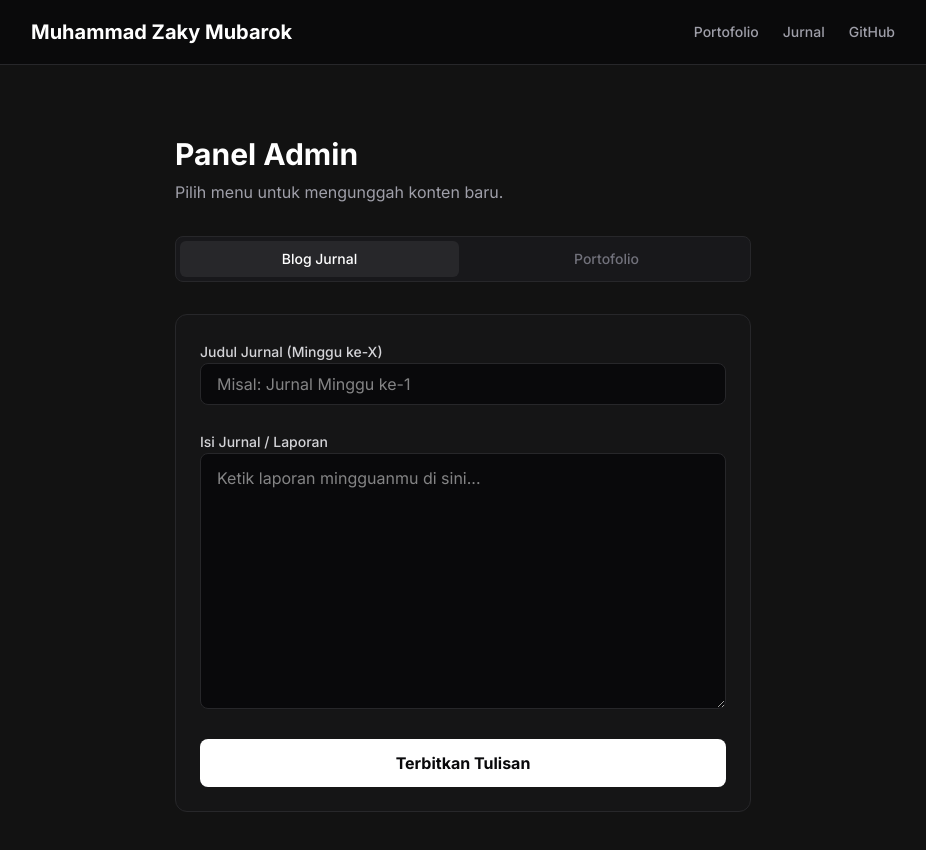
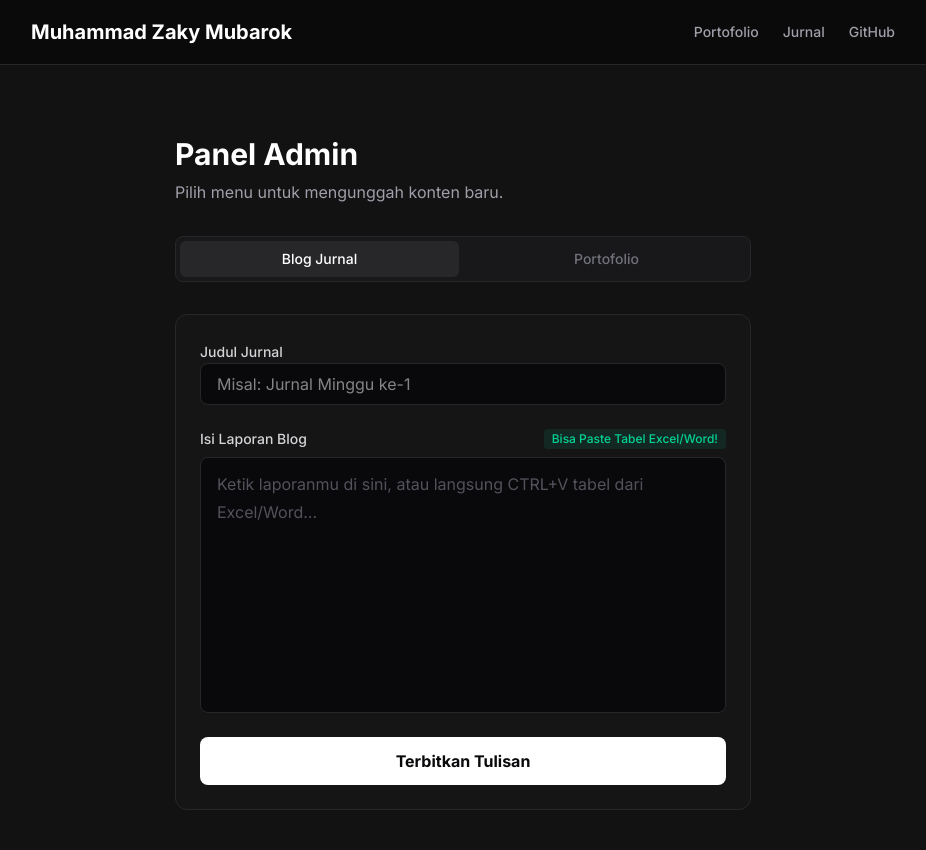
Before and after one commit to Zackjek/web-portofolio, a Next.js app: page /admin in a window 1280 px wide. Shown: the top 850 px of the page, without its empty margins (177-1103 px from the left). Built offline with nearby package versions, Linux system fonts and the light colour scheme; no server answers.

Commit message:
ubah sistem file upload jurnal menjadi sistem blog tulisan murni

```diff
--- a/app/admin/page.tsx
+++ b/app/admin/page.tsx
@@ -1,16 +1,16 @@
 "use client";
 
-import { useState } from "react";
+import { useState, useRef } from "react";
 import { supabase } from "@/lib/supabase";
 
 export default function AdminPanel() {
   const [tab, setTab] = useState<"jurnal" | "portofolio">("jurnal");
 
-  // State Blog/Jurnal (TIDAK PAKAI FILE LAGI)
+  // State Jurnal
   const [judulJurnal, setJudulJurnal] = useState("");
-  const [kontenJurnal, setKontenJurnal] = useState("");
+  const editorRef = useRef<HTMLDivElement>(null); // Senjata rahasia pembaca tabel
 
-  // State Portofolio (Tetap sama)
+  // State Portofolio
   const [judulPorto, setJudulPorto] = useState("");
   const [deskripsi, setDeskripsi] = useState("");
   const [teknologi, setTeknologi] = useState("");
@@ -20,18 +20,21 @@ export default function AdminPanel() {
   const [loading, setLoading] = useState(false);
   const [pesan, setPesan] = useState("");
 
-  // Fungsi Upload Blog (Simpan Teks, bukan File)
   const handleUploadJurnal = async (e: React.FormEvent) => {
     e.preventDefault();
-    if (!judulJurnal || !kontenJurnal) return setPesan("⚠️ Judul dan isi konten blog wajib diisi!");
+    // Ambil format HTML (termasuk tabel) dari kanvas ajaib
+    const kontenHTML = editorRef.current?.innerHTML || "";
+
+    if (!judulJurnal || !kontenHTML) return setPesan("⚠️ Judul dan isi konten blog wajib diisi!");
     setLoading(true); setPesan("⏳ Mengunggah tulisan blog...");
     try {
       const { error: dbErr } = await supabase.from("jurnal").insert([
-        { judul: judulJurnal, konten: kontenJurnal }
+        { judul: judulJurnal, konten: kontenHTML } // Simpan beserta kode HTML tabelnya
       ]);
       if (dbErr) throw dbErr;
       setPesan("✅ Tulisan Blog berhasil diunggah!");
-      setJudulJurnal(""); setKontenJurnal("");
+      setJudulJurnal("");
+      if (editorRef.current) editorRef.current.innerHTML = ""; // Bersihkan kanvas
     } catch (err: any) {
       setPesan(`❌ Gagal: ${err.message}`);
     } finally {
@@ -76,22 +79,35 @@ export default function AdminPanel() {
 
       <div className="bg-zinc-900/50 p-6 rounded-xl border border-zinc-800">
 
-        {/* FORM BLOG JURNAL (Baru) */}
+        {/* FORM BLOG JURNAL */}
         {tab === "jurnal" && (
           <form onSubmit={handleUploadJurnal} className="space-y-6">
             <div className="space-y-2">
-              <label className="text-sm font-medium text-zinc-300">Judul Jurnal (Minggu ke-X)</label>
+              <label className="text-sm font-medium text-zinc-300">Judul Jurnal</label>
               <input type="text" value={judulJurnal} onChange={(e) => setJudulJurnal(e.target.value)} className="w-full bg-zinc-950 border border-zinc-800 rounded-lg px-4 py-2 text-white focus:border-emerald-500 outline-none transition-colors" placeholder="Misal: Jurnal Minggu ke-1" />
             </div>
+
             <div className="space-y-2">
-              <label className="text-sm font-medium text-zinc-300">Isi Jurnal / Laporan</label>
-              <textarea value={kontenJurnal} onChange={(e) => setKontenJurnal(e.target.value)} className="w-full bg-zinc-950 border border-zinc-800 rounded-lg px-4 py-3 text-white h-64 focus:border-emerald-500 outline-none transition-colors" placeholder="Ketik laporan mingguanmu di sini..." />
+              <label className="text-sm font-medium text-zinc-300 flex justify-between">
+                <span>Isi Laporan Blog</span>
+                <span className="text-xs text-emerald-400 bg-emerald-400/10 px-2 py-0.5 rounded">Bisa Paste Tabel Excel/Word!</span>
+              </label>
+
+              {/* KANVAS AJAIB PENGGANTI TEXTAREA */}
+              <div
+                ref={editorRef}
+                contentEditable
+                suppressContentEditableWarning
+                className="w-full bg-zinc-950 border border-zinc-800 rounded-lg px-4 py-3 text-white min-h-[16rem] max-h-[30rem] overflow-y-auto focus:border-emerald-500 outline-none transition-colors prose prose-invert max-w-none"
+                data-placeholder="Ketik laporanmu di sini, atau langsung CTRL+V tabel dari Excel/Word..."
+              />
             </div>
+
             <button type="submit" disabled={loading} className="w-full bg-white text-zinc-950 font-bold py-3 rounded-lg hover:bg-zinc-200 transition-colors">{loading ? "Memproses..." : "Terbitkan Tulisan"}</button>
           </form>
         )}
 
-        {/* FORM PORTOFOLIO (Tetap Sama) */}
+        {/* FORM PORTOFOLIO */}
         {tab === "portofolio" && (
           <form onSubmit={handleUploadPorto} className="space-y-4">
             <div className="space-y-2"><label className="text-sm text-zinc-300">Judul Proyek / Sertifikat</label><input type="text" value={judulPorto} onChange={(e) => setJudulPorto(e.target.value)} className="w-full bg-zinc-950 border border-zinc-800 rounded-lg px-4 py-2 text-white" /></div>
--- a/app/globals.css
+++ b/app/globals.css
@@ -1,5 +1,5 @@
 @import "tailwindcss";
-
+@plugin "@tailwindcss/typography"; /* Ini yang bikin tabel jadi cantik otomatis */
 
 :root {
   --background: #09090b;
@@ -14,8 +14,14 @@
   --font-mono: var(--font-geist-mono);
 }
 
-
 body {
   font-family: Arial, Helvetica, sans-serif;
+}
 
+/* Trik Hacker: Menampilkan placeholder di kotak yang bukan textarea */
+[contenteditable]:empty:before {
+  content: attr(data-placeholder);
+  color: #52525b;
+  pointer-events: none;
+  display: block;
 }
--- a/app/jurnal/[id]/page.tsx
+++ b/app/jurnal/[id]/page.tsx
@@ -27,10 +27,13 @@ export default async function DetailJurnal({ params }: { params: Promise<{ id: s
           </p>
         </header>
 
-        {/* INI BAGIAN UTAMA BLOGNYA */}
-        <div className="prose prose-invert prose-emerald max-w-none text-zinc-300 leading-loose text-lg whitespace-pre-wrap">
-          {jurnal.konten ? jurnal.konten : <span className="italic text-zinc-600">Jurnal ini tidak memiliki konten teks.</span>}
-        </div>
+        {/* INI BAGIAN UTAMA BLOGNYA - SEKARANG MENDUKUNG TABEL HTML */}
+        <div
+          className="prose prose-invert prose-emerald max-w-none text-zinc-300 leading-loose text-lg overflow-x-auto"
+          dangerouslySetInnerHTML={{
+            __html: jurnal.konten || "<span class='italic text-zinc-600'>Jurnal ini tidak memiliki konten teks.</span>"
+          }}
+        />
       </article>
 
     </div>
--- a/app/jurnal/page.tsx
+++ b/app/jurnal/page.tsx
@@ -3,6 +3,12 @@ import ShareButton from '@/components/ShareButton';
 import Link from 'next/link';
 
 export const revalidate = 0;
+
+// Fungsi untuk membersihkan kode HTML biar gak bocor di tampilan preview
+const stripHtml = (html: string) => {
+  if (!html) return "Tidak ada konten.";
+  return html.replace(/<[^>]*>?/gm, '');
+};
 
 export default async function Jurnal() {
   const { data: jurnalList } = await supabase
@@ -32,9 +38,9 @@ export default async function Jurnal() {
                 <h2 className="text-xl font-bold text-zinc-200 group-hover:text-white transition-colors mb-1">{jurnal.judul}</h2>
                 <p className="text-sm text-zinc-500 mb-3">Diterbitkan pada: {new Date(jurnal.created_at).toLocaleDateString('id-ID', { day: 'numeric', month: 'long', year: 'numeric' })}</p>
 
-                {/* Menampilkan cuplikan/snippet isi blog */}
+                {/* Menampilkan cuplikan isi blog yang sudah bersih dari tag HTML tabel */}
                 <p className="text-zinc-400 text-sm line-clamp-2">
-                  {jurnal.konten || "Tidak ada konten."}
+                  {stripHtml(jurnal.konten)}
                 </p>
               </div>
 
--- a/package.json
+++ b/package.json
@@ -10,6 +10,7 @@
   },
   "dependencies": {
     "@supabase/supabase-js": "^2.98.0",
+    "@tailwindcss/typography": "^0.5.19",
     "next": "16.1.6",
     "react": "19.2.3",
     "react-dom": "19.2.3"
```
Also changed, not shown: 1 other file (tests, documents, lock files or other folders).
